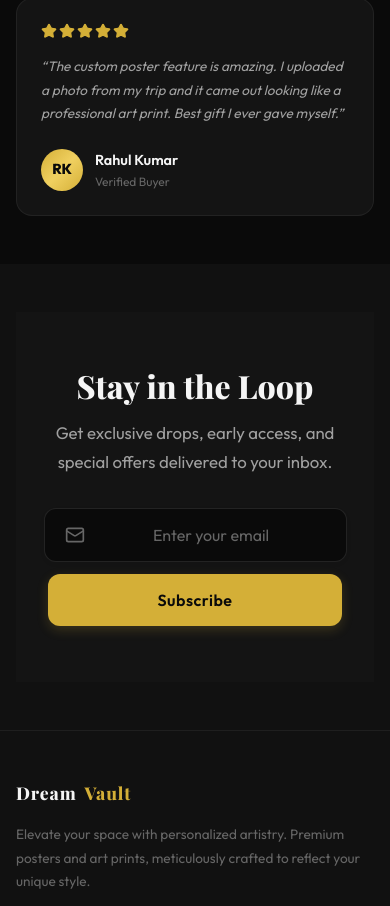
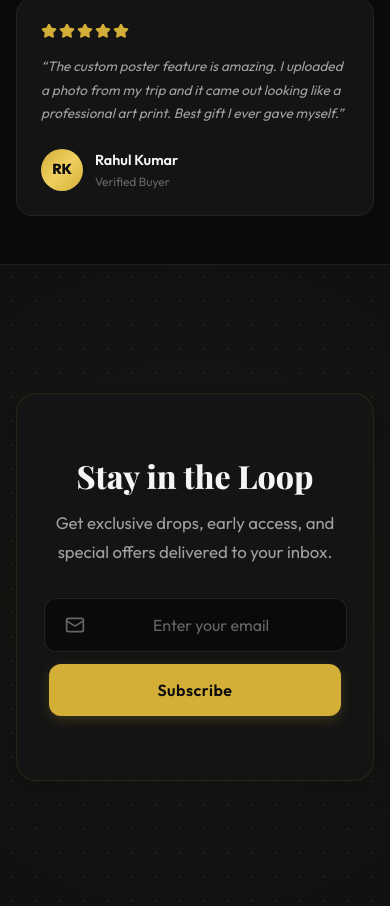
Before and after one commit to dreamvault01-cell/dreamvault, a Next.js app: page / in a window 390 px wide. Shown: the part 2998-3904 px from the top of the page. Built offline with nearby package versions, Linux system fonts and the light colour scheme; no server answers; the database is empty; a web font is replaced by a local one.

Commit message:
Elevate overall newsletter section with dotted grid and glass card shadows

```diff
--- a/src/app/globals.css
+++ b/src/app/globals.css
@@ -2520,13 +2520,45 @@ ul, ol {
   }
 }
 
-/* ---------- Newsletter Banner ---------- */
+/* ---------- Newsletter Section - Ultra Premium ---------- */
+.newsletter-section {
+  padding: 0;
+  position: relative;
+  z-index: 1;
+}
+
+.newsletter-wrapper {
+  position: relative;
+  padding: 8rem 0;
+  background-color: var(--bg-secondary);
+  background-image: radial-gradient(var(--border-subtle) 1px, transparent 1px);
+  background-size: 24px 24px;
+  border-top: 1px solid var(--border-subtle);
+  overflow: hidden;
+}
+
+.newsletter-ambient-glow {
+  position: absolute;
+  top: 50%;
+  left: 50%;
+  transform: translate(-50%, -50%);
+  width: 800px;
+  height: 800px;
+  background: radial-gradient(circle, rgba(212, 175, 55, 0.04) 0%, transparent 60%);
+  border-radius: 50%;
+  pointer-events: none;
+  z-index: 0;
+}
+
 .newsletter-banner {
   position: relative;
   background: var(--bg-card);
-  padding: clamp(3.5rem, 7vw, 6rem) clamp(2rem, 5vw, 4rem);
+  padding: clamp(4rem, 8vw, 6rem) clamp(2rem, 5vw, 4rem);
   text-align: center;
-  overflow: hidden;
+  border-radius: var(--radius-xl);
+  border: 1px solid rgba(212, 175, 55, 0.1);
+  box-shadow: 0 4px 24px -8px rgba(0, 0, 0, 0.05), 0 24px 48px -12px rgba(0, 0, 0, 0.08);
+  z-index: 2;
 }
 
 .newsletter-content {
--- a/src/app/page.tsx
+++ b/src/app/page.tsx
@@ -246,7 +246,9 @@ export default async function Home() {
       </section>
 
       {/* ==================== NEWSLETTER CTA ==================== */}
-      <section className="section" id="newsletter" style={{ background: 'var(--bg-secondary)' }}>
+      <section className="section newsletter-section" id="newsletter">
+        <div className="newsletter-wrapper">
+          <div className="newsletter-ambient-glow"></div>
           <div className="container">
             <div className="newsletter-banner">
               <div className="newsletter-content">
@@ -273,6 +275,7 @@ export default async function Home() {
               </div>
             </div>
           </div>
+        </div>
       </section>
     </>
   );
```
Lines whose indentation alone changed are shown as unchanged.
